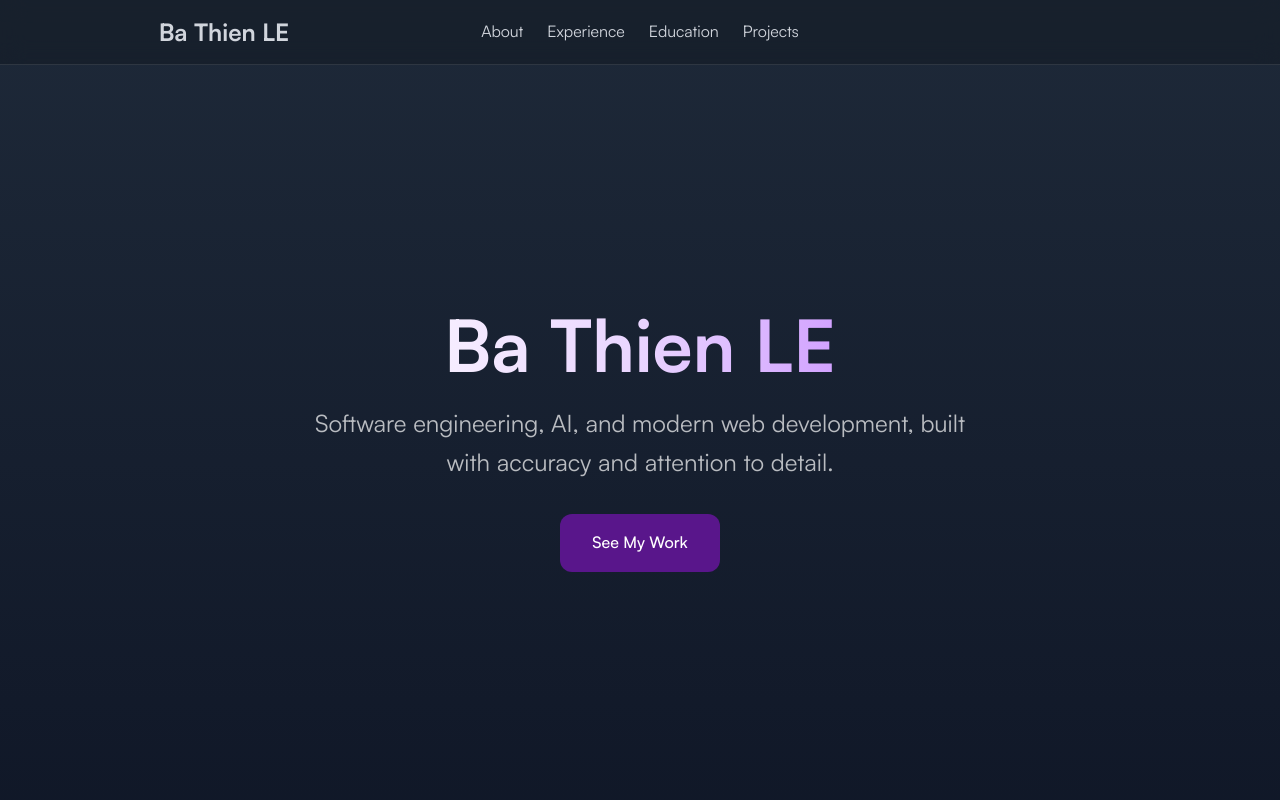
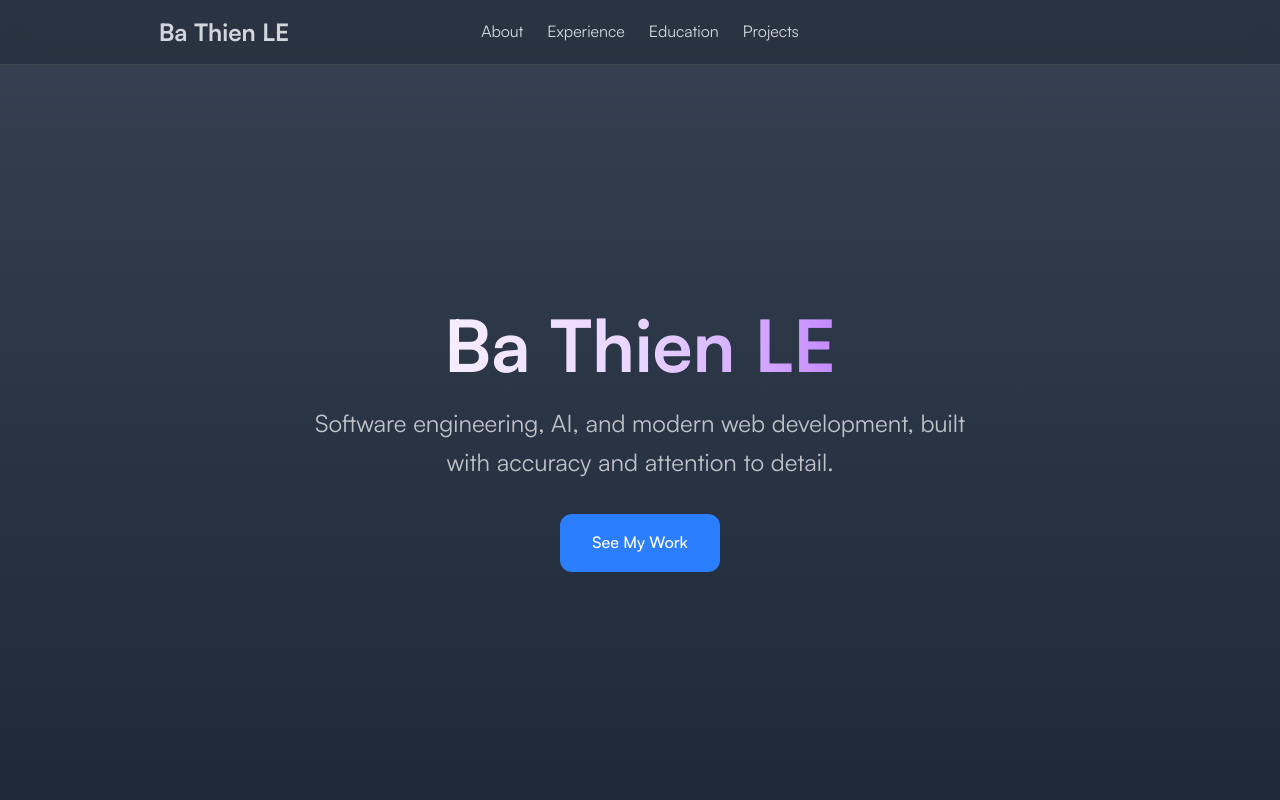
Before and after one commit to bathienle/bathienle.github.io, a Vue app: page / in a window 1280 px wide. Shown: the top 800 px of the page. Built offline with nearby package versions, Linux system fonts and the light colour scheme; some icons are missing.

Commit message:
Change color palette (#88)

```diff
--- a/src/assets/css/base.css
+++ b/src/assets/css/base.css
@@ -1,21 +1,15 @@
 :root {
   --black: #181818;
-  --gray-900: #111827;
+  --gray-100: #F3F4F6;
+  --gray-800: #1F2937;
   --white: #ffffff;
 
-  --divider-strong: rgba(84, 84, 84, 0.65);
-  --divider-subtle: rgba(84, 84, 84, 0.48);
-
   --text-primary: var(--white);
-  --text-secondary: rgba(235, 235, 235, 0.64);
+  --text-secondary: var(--gray-100);
 }
 
 :root {
-  --color-background: var(--gray-900);
-
-  --color-border: var(--divider-subtle);
-  --color-border-hover: var(--divider-strong);
-
+  --color-background: var(--gray-800);
   --color-heading: var(--text-primary);
   --color-text: var(--text-secondary);
 }
--- a/src/components/AppFooter.vue
+++ b/src/components/AppFooter.vue
@@ -1,5 +1,5 @@
 <template>
-  <footer class="py-2 bg-gradient-to-b from-gray-900 to-gray-800">
+  <footer class="py-2 bg-gradient-to-b from-gray-800 to-gray-700">
     <div class="grid grid-cols-1 md:grid-cols-3 gap-10 my-10 max-w-4xl mx-auto place-items-center items-start">
       <div class="m-2 text-center md:text-left">
         <h2 class="text-2xl text-gray-300 font-bold py-1.5">
--- a/src/components/AppNavbar.vue
+++ b/src/components/AppNavbar.vue
@@ -8,7 +8,7 @@
       <nav class="hidden md:block">
         <ul class="flex flex-row items-center md:items-start">
           <li v-for="link in links" :key="link.href">
-            <a :href="link.href" class="px-3 py-2 rounded-md hover:bg-blue-500 duration-200">{{ link.label }}</a>
+            <a :href="link.href" class="px-3 py-2 rounded-md hover:bg-purple-500 duration-200">{{ link.label }}</a>
           </li>
         </ul>
       </nav>
@@ -36,7 +36,7 @@
         <li v-for="link in links" :key="link.href">
           <a
             :href="link.href"
-            class="block px-3 py-2 hover:bg-blue-500 duration-200"
+            class="block px-3 py-2 hover:bg-purple-500 duration-200"
             @click="closeMenu"
           >
             {{ link.label }}
--- a/src/components/ProjectCard.vue
+++ b/src/components/ProjectCard.vue
@@ -6,12 +6,12 @@
 
     <div class="bg-gray-700 p-4">
       <h3 class="flex text-2xl font-bold text-gray-500 mb-2 justify-between items-center">
-        <span class="text-gray-500 hover:text-blue-500 transition-colors duration-200">
+        <span class="text-gray-500 hover:text-purple-500 transition-colors duration-200">
           {{ project.title }}
         </span>
         <span>
           <a
-            class="text-gray-500 hover:text-blue-500 transition-colors duration-200"
+            class="text-gray-500 hover:text-purple-500 transition-colors duration-200"
             :href="project.link"
             target="_blank"
             rel="noopener"
--- a/src/views/HeroView.vue
+++ b/src/views/HeroView.vue
@@ -1,10 +1,10 @@
 <template>
-  <div class="min-h-screen bg-gradient-to-b from-gray-800 to-gray-900 text-white">
+  <div class="min-h-screen bg-gradient-to-b from-gray-700 to-gray-800 text-white">
     <div class="w-full h-screen flex items-center justify-center relative overflow-hidden pt-20">
 
       <div class="relative z-10 text-center max-w-4xl px-6">
         <div class="mb-8">
-          <h1 class="text-5xl md:text-7xl font-bold mb-6 bg-gradient-to-r from-white via-purple-200 to-purple-400 bg-clip-text text-transparent">
+          <h1 class="text-5xl md:text-7xl font-bold mb-6 bg-gradient-to-r from-white via-purple-200 to-purple-500 bg-clip-text text-transparent">
             {{ fullName }}
           </h1>
           <p class="text-xl md:text-2xl text-white/70 mb-8 max-w-2xl mx-auto leading-relaxed">
@@ -14,7 +14,7 @@
 
         <a
           href="#project"
-          class="inline-block bg-purple-900 hover:text-gray-400 px-8 py-4 rounded-xl font-medium transition-all duration-300 hover:transform hover:scale-105 hover:shadow-lg"
+          class="inline-block bg-blue-500 hover:text-gray-100 px-8 py-4 rounded-xl font-medium transition-all duration-300 hover:transform hover:scale-105 hover:shadow-lg"
         >
           See My Work
         </a>
--- a/src/views/StackView.vue
+++ b/src/views/StackView.vue
@@ -10,9 +10,9 @@
       <div
         v-for="(stack, index) in stacks"
         :key="index"
-        class="bg-gray-800 rounded-xl shadow-md p-4 border border-gray-700"
+        class="bg-gray-700 rounded-xl shadow-md p-4 border border-purple-300"
       >
-        <h3 class="text-center text-xl text-gray-100 font-semibold pb-4">{{ stack.title }}</h3>
+        <h3 class="text-center text-xl font-semibold pb-4">{{ stack.title }}</h3>
         <div class="flex flex-wrap justify-center gap-4">
           <TechIcon v-for="tech in stack.items" :key="tech.key" :tech="tech" />
         </div>
```
